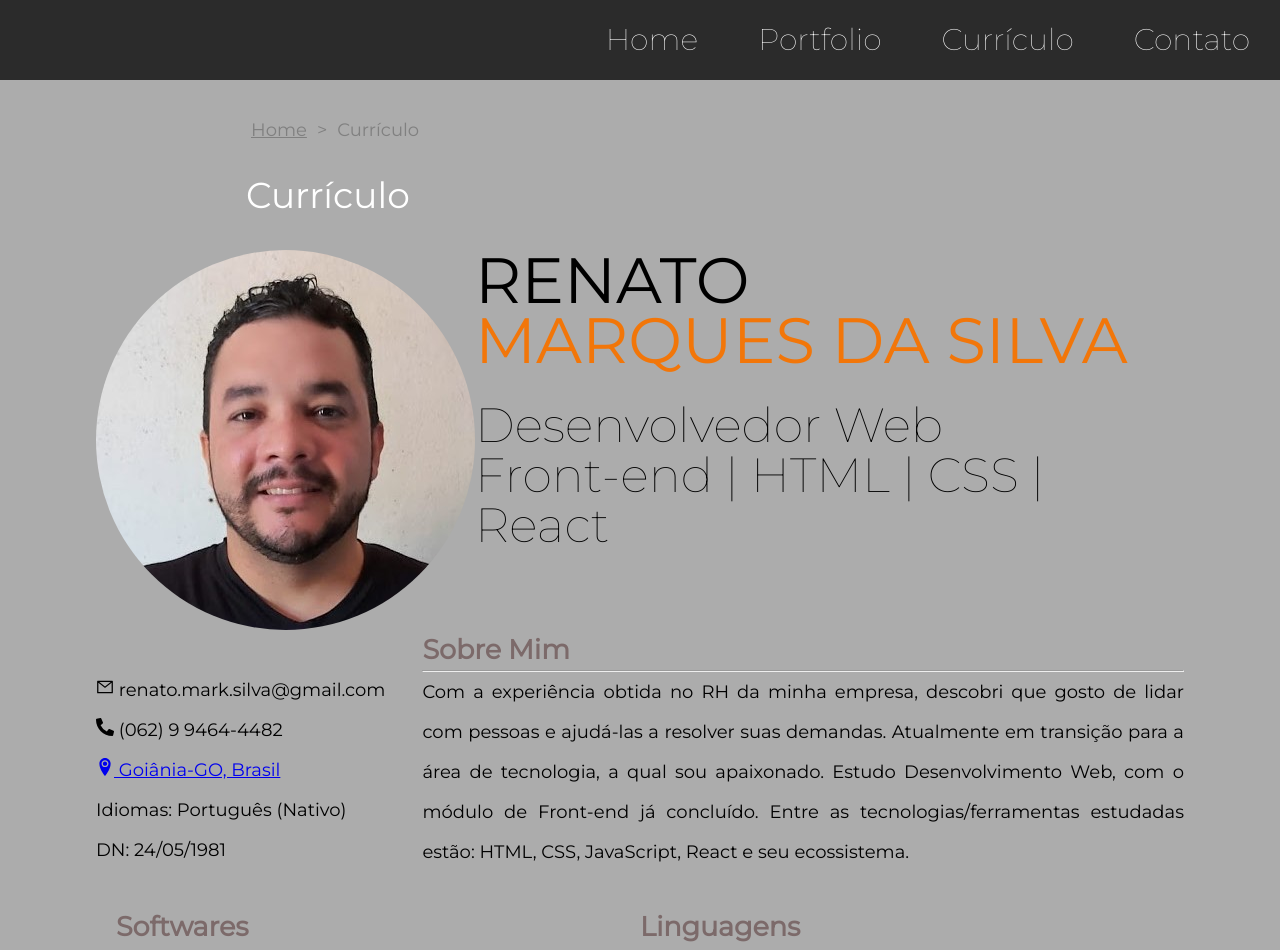
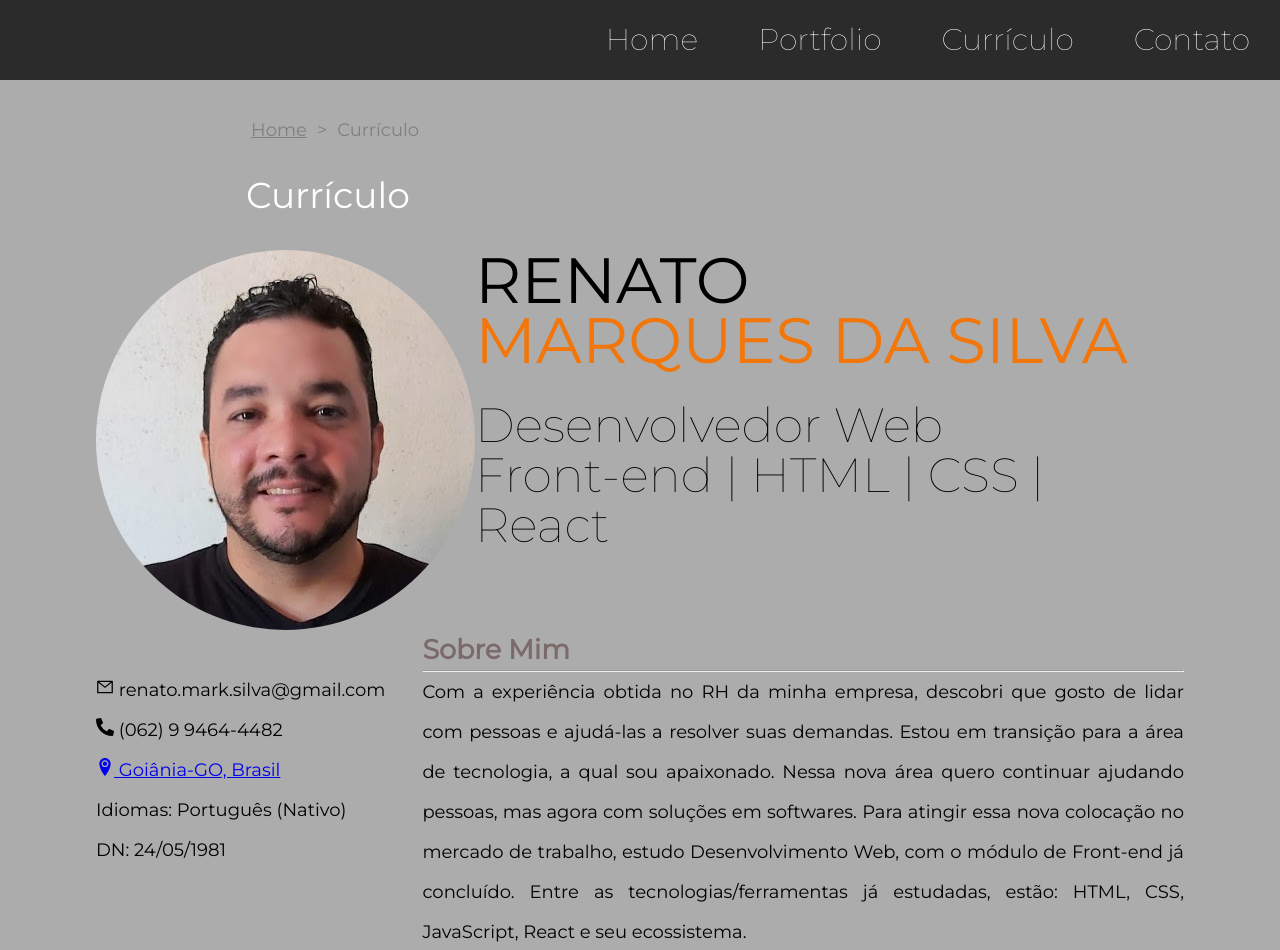
Before and after one commit to renatomak/renatomak.github.io, a React (Create React App) app: page /curriculo in a window 1280 px wide. Shown: the top 950 px of the page. Built offline with nearby package versions, Linux system fonts and the light colour scheme.

Commit message:
Atualizaçao de Sobre Mim

```diff
--- a/package.json
+++ b/package.json
@@ -37,5 +37,8 @@
       "last 1 firefox version",
       "last 1 safari version"
     ]
+  },
+  "devDependencies": {
+    "gh-pages": "^3.1.0"
   }
 }
--- a/src/pages/Curriculo/index.jsx
+++ b/src/pages/Curriculo/index.jsx
@@ -70,11 +70,13 @@ function Curriculo() {
           <hr />
           <p>
             Com a experiência obtida no RH da minha empresa, descobri que gosto
-            de lidar com pessoas e ajudá-las a resolver suas demandas. Atualmente em
-            transição para a área de tecnologia, a qual sou apaixonado. Estudo
-            Desenvolvimento Web, com o módulo de Front-end já concluído. Entre as
-            tecnologias/ferramentas estudadas estão: HTML, CSS, JavaScript,
-            React e seu ecossistema.
+            de lidar com pessoas e ajudá-las a resolver suas demandas. Estou em
+            transição para a área de tecnologia, a qual sou apaixonado. Nessa
+            nova área quero continuar ajudando pessoas, mas agora com soluções
+            em softwares. Para atingir essa nova colocação no mercado de
+            trabalho, estudo Desenvolvimento Web, com o módulo de Front-end já
+            concluído. Entre as tecnologias/ferramentas já estudadas, estão:
+            HTML, CSS, JavaScript, React e seu ecossistema.
           </p>
         </Text>
       </AboutMe>
@@ -174,7 +176,10 @@ function Curriculo() {
 
             <p>Atendimento receptivo ao Cliente da operadora Vivo.</p>
             <ul>
-              <li>Resolução de problemas diversos nas linhas de telefone dos clientes;</li>
+              <li>
+                Resolução de problemas diversos nas linhas de telefone dos
+                clientes;
+              </li>
               <li>Oferta de produtos sugeridos para as linhas.</li>
             </ul>
           </CardRight>
```
Also changed, not shown: src/pages/Projetos/index.jsx (added, +11 -0 lines), public/images/proj06-facebook.png (added), 21 other files (tests, documents, lock files or other folders).
